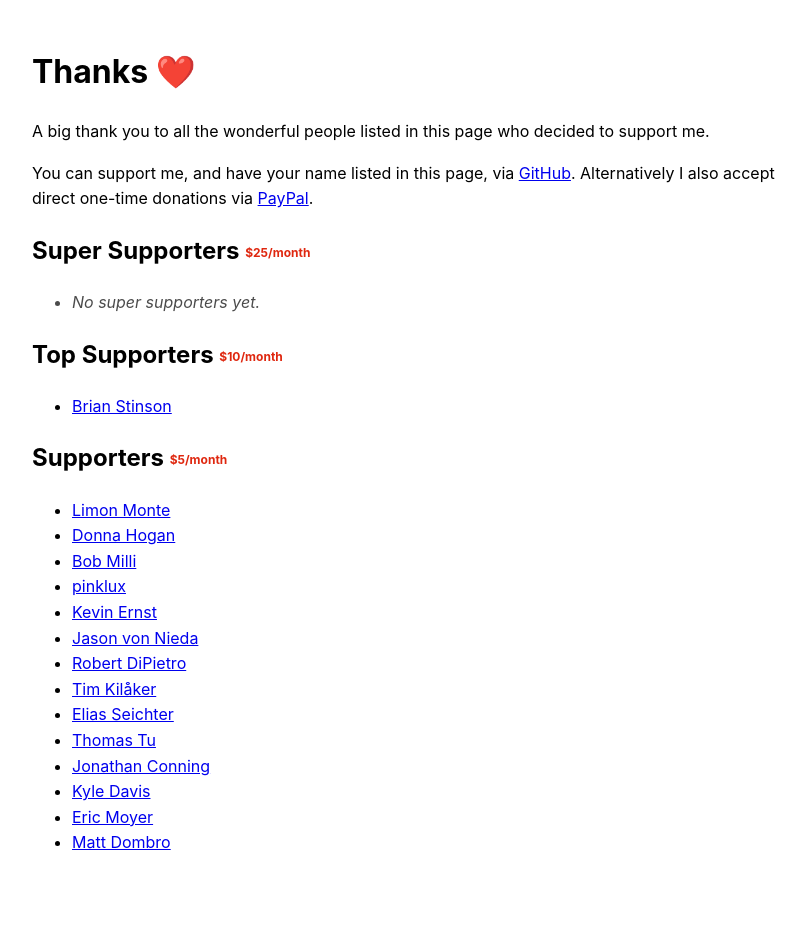
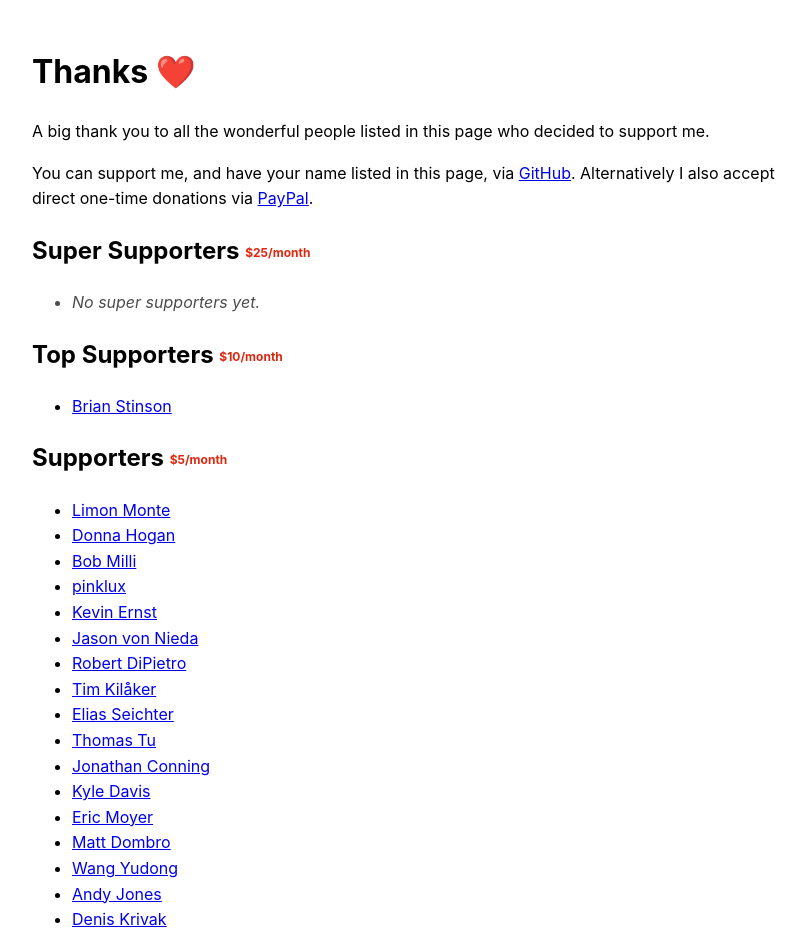
Before and after one commit to fabiospampinato/website, a Next.js app: page /thanks in a window 1280 px wide. Shown: the top 952 px of the page, without its empty margins (233-1039 px from the left). Before the commit the page ends 897 px from the top, so only its background shows below. Built offline with nearby package versions, Linux system fonts and the light colour scheme.

Commit message:
Thanks: updated

```diff
--- a/pages/thanks.tsx
+++ b/pages/thanks.tsx
@@ -35,6 +35,9 @@ const Thanks = () => (
       <li><a href="https://github.com/kyldvs">Kyle Davis</a></li>
       <li><a href="https://github.com/epmoyer">Eric Moyer</a></li>
       <li><a href="https://github.com/mdombro">Matt Dombro</a></li>
+      <li><a href="https://github.com/wyudong">Wang Yudong</a></li>
+      <li><a href="https://github.com/andyljones">Andy Jones</a></li>
+      <li><a href="https://github.com/tetafro">Denis Krivak</a></li>
     </ul>
   </Layout>
 );
```
